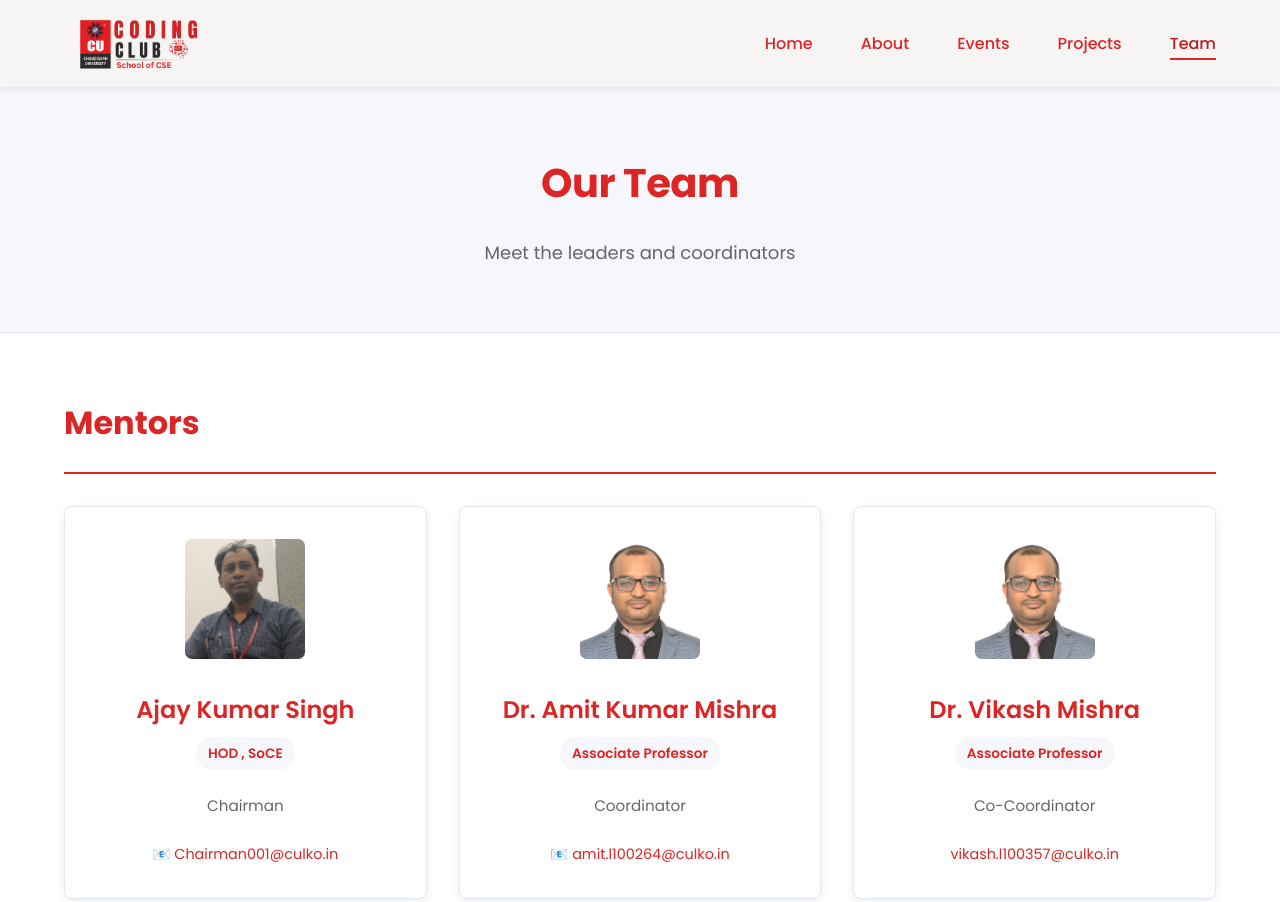
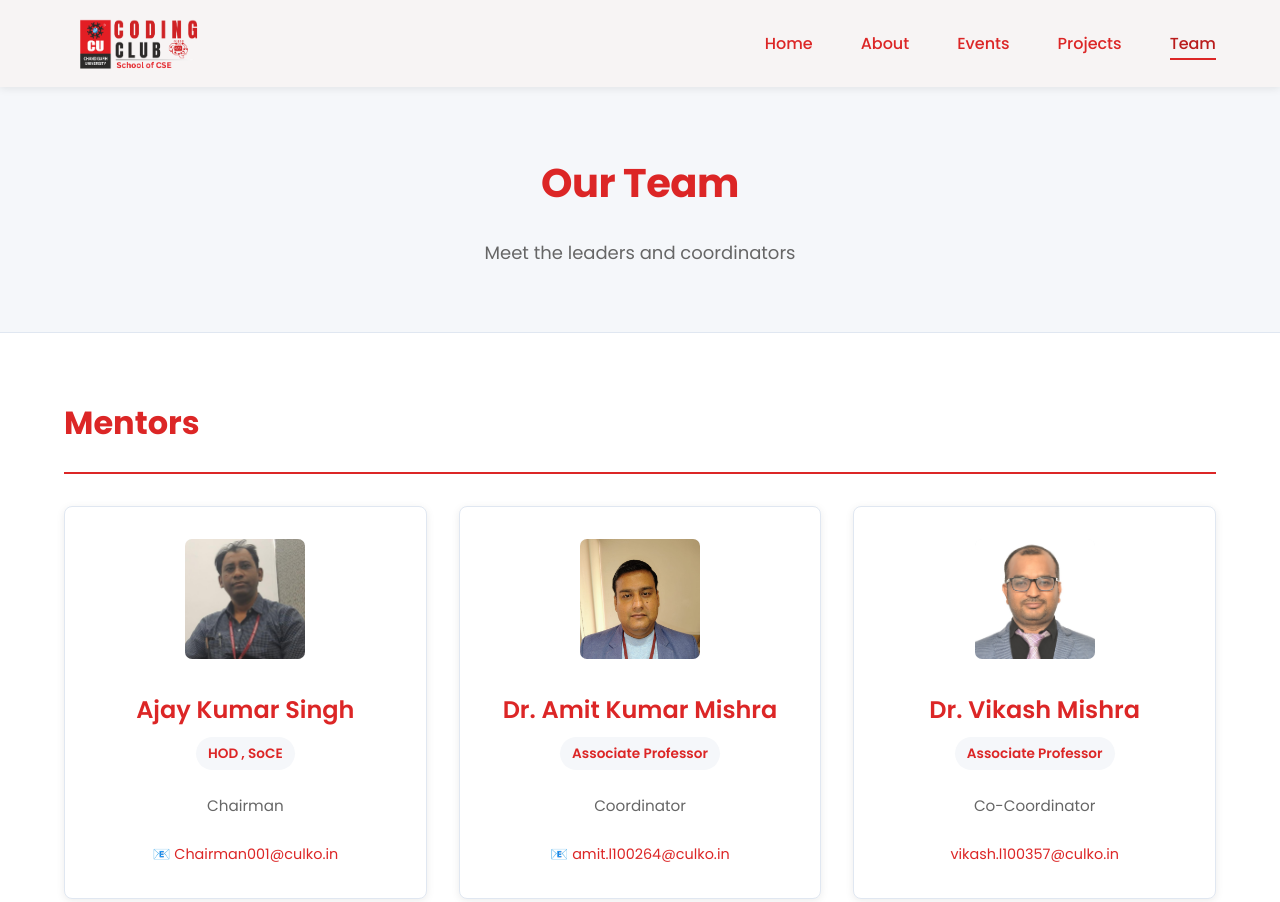
Before and after one commit to CU-CodingClub/cucodingclub.github.io, a plain HTML site: page team.html in a window 1280 px wide. Shown: the top 902 px of the page. Drawn offline with Linux system fonts and the light colour scheme.

Commit message:
Update team.html
Update info

```diff
--- a/team.html
+++ b/team.html
@@ -80,7 +80,7 @@
 
                     <div class="team-card">
                         <div class="team-image">
-                            <div class="image-placeholder"><img src="assets/images/logos/Dr_VikashMishra.jpeg" alt="Dr. Vikash Mishra"></div>
+                            <div class="image-placeholder"><img src="assets/images/logos/AmitKumarMishra.jpeg" alt="Dr. Vikash Mishra"></div>
                         </div>
                         <h3>Dr. Amit Kumar Mishra</h3>
                         <p class="team-role">Associate Professor</p>
```
